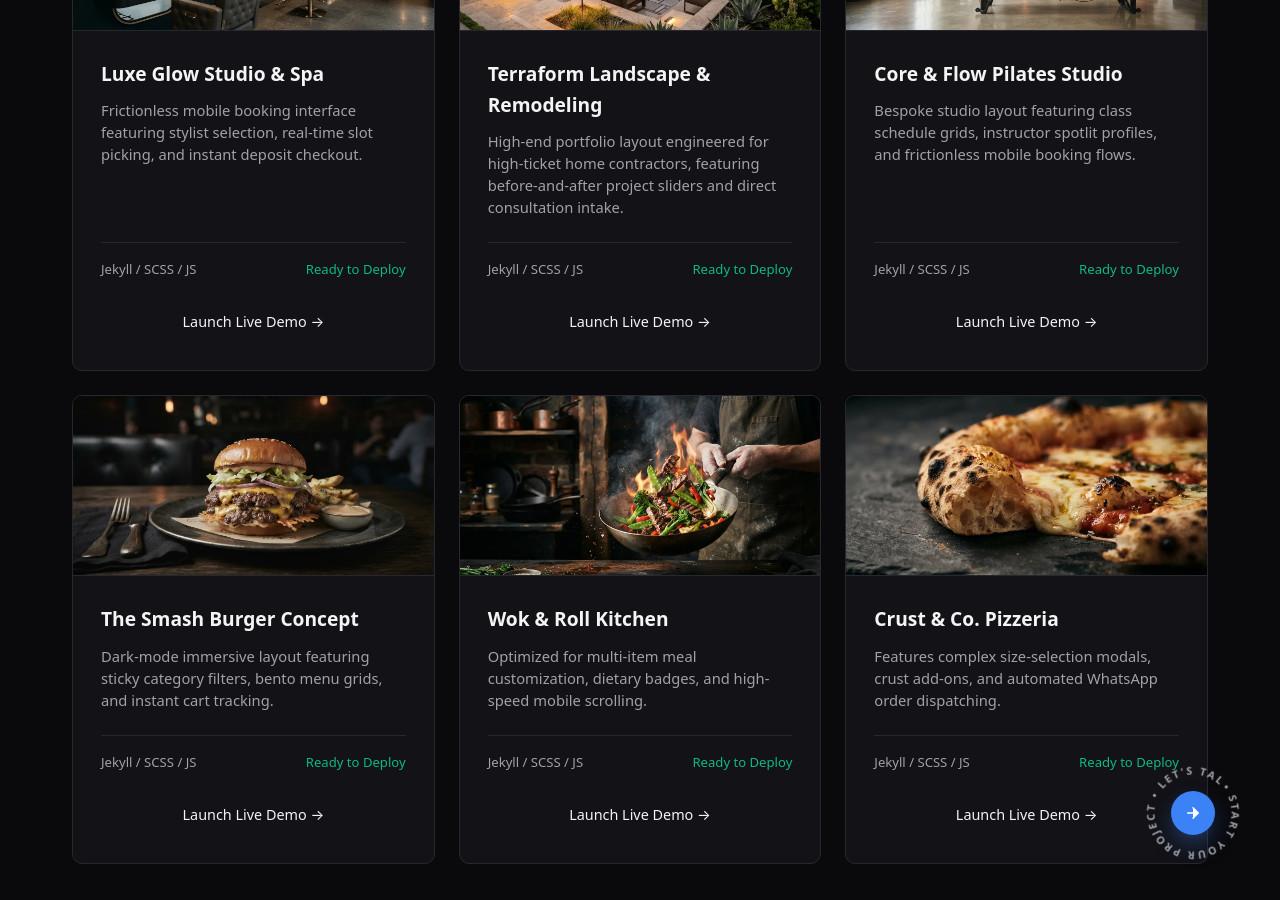
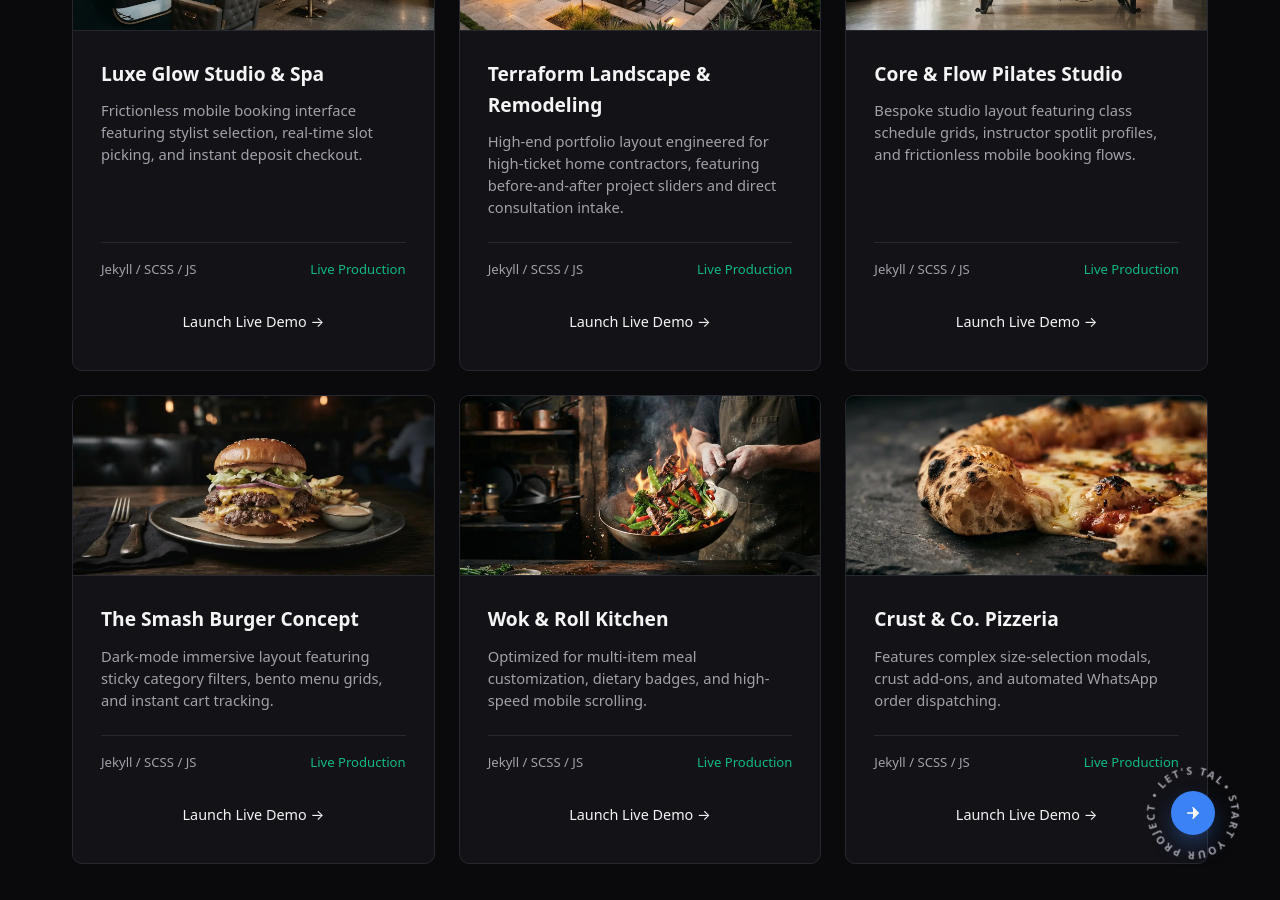
Before and after one commit to Khisal786/SwiftWebSync, a Jekyll site: the page built from index.html, in a window 1280 px wide and 900 px high, scrolled down 1073 px. Built offline with Jekyll 4.4.1, drawn with Linux system fonts in a browser that asks for light colours.

Commit message:
Change demo statuses to 'Live Production'
Updated the status of multiple demo entries to 'Live Production' and preserved existing details.

```diff
--- a/_data/demos.yml
+++ b/_data/demos.yml
@@ -3,7 +3,7 @@
   description: "Frictionless mobile booking interface featuring stylist selection, real-time slot picking, and instant deposit checkout."
   image: "assets/images/demos/salon.webp"
   tech: "Jekyll / SCSS / JS"
-  status: "Ready to Deploy"
+  status: "Live Production"
   demo_url: "https://khisal786.github.io/Salon-Aura-Atelier-Salon/"
 
 - tag: "Home Trade & Contractors"
@@ -11,7 +11,7 @@
   image: "assets/images/demos/terraform-contractors.webp"
   description: "High-end portfolio layout engineered for high-ticket home contractors, featuring before-and-after project sliders and direct consultation intake."
   tech: "Jekyll / SCSS / JS"
-  status: "Ready to Deploy"
+  status: "Live Production"
   demo_url: "https://khisal786.github.io/Terraform-HomeContractors/"
 
 - tag: "Boutique Fitness & Wellness"
@@ -19,7 +19,7 @@
   image: "assets/images/demos/pilates-studio.webp"
   description: "Bespoke studio layout featuring class schedule grids, instructor spotlit profiles, and frictionless mobile booking flows."
   tech: "Jekyll / SCSS / JS"
-  status: "Ready to Deploy"
+  status: "Live Production"
   demo_url: "https://khisal786.github.io/Pilates/"
 
 - tag: "Fast Food & Burgers"
@@ -27,7 +27,7 @@
   image: "assets/images/demos/smash-burger.webp"
   description: "Dark-mode immersive layout featuring sticky category filters, bento menu grids, and instant cart tracking."
   tech: "Jekyll / SCSS / JS"
-  status: "Ready to Deploy"
+  status: "Live Production"
   demo_url: "https://khisal786.github.io/CaliCrush-WhatsAppOrderTaking/"
 
 - tag: "Asian & Chinese Dining"
@@ -35,7 +35,7 @@
   image: "assets/images/demos/wok-kitchen.webp"
   description: "Optimized for multi-item meal customization, dietary badges, and high-speed mobile scrolling."
   tech: "Jekyll / SCSS / JS"
-  status: "Ready to Deploy"
+  status: "Live Production"
   demo_url: "https://khisal786.github.io/GoldenDragonBistro/"
 
 - tag: "Pizzeria & Italian"
@@ -43,5 +43,5 @@
   image: "assets/images/demos/pizza-crust.webp"
   description: "Features complex size-selection modals, crust add-ons, and automated WhatsApp order dispatching."
   tech: "Jekyll / SCSS / JS"
-  status: "Ready to Deploy"
+  status: "Live Production"
   demo_url: "https://khisal786.github.io/Slice-FireArtisanPizza/"
```
